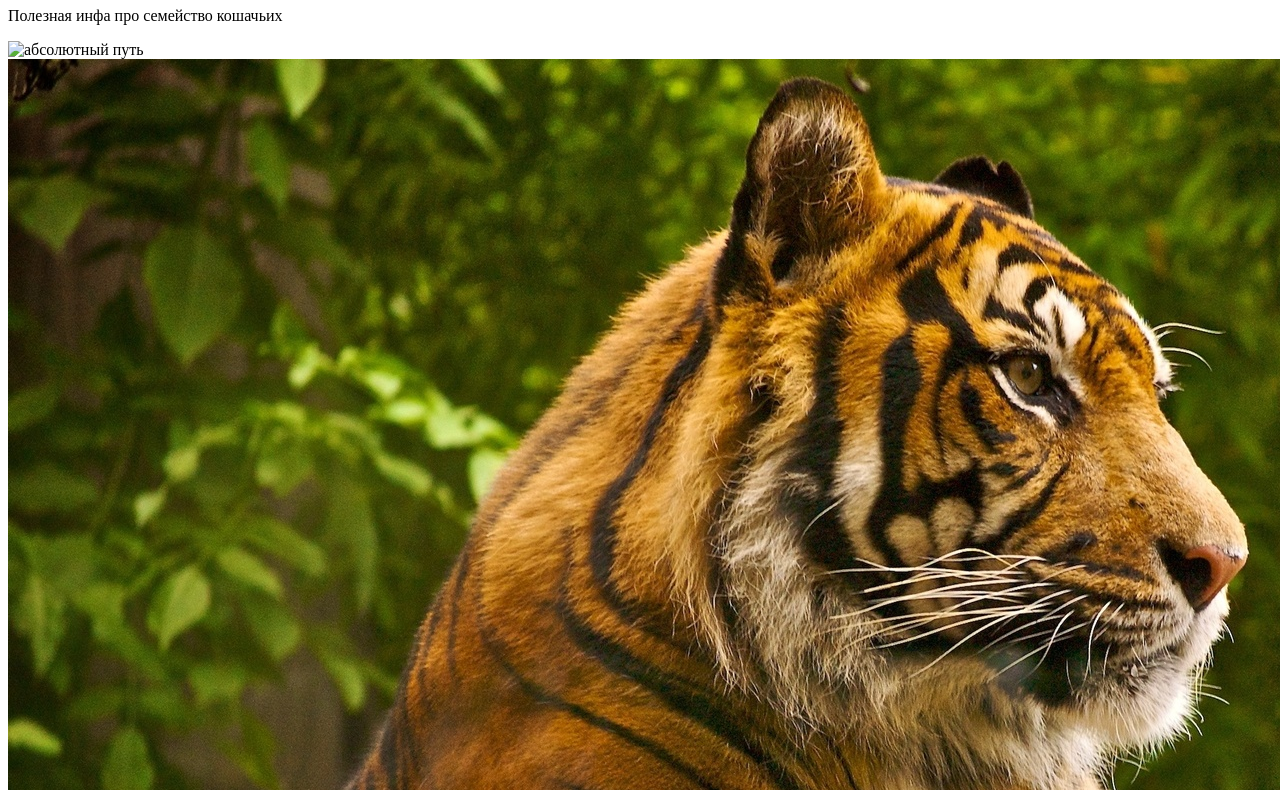
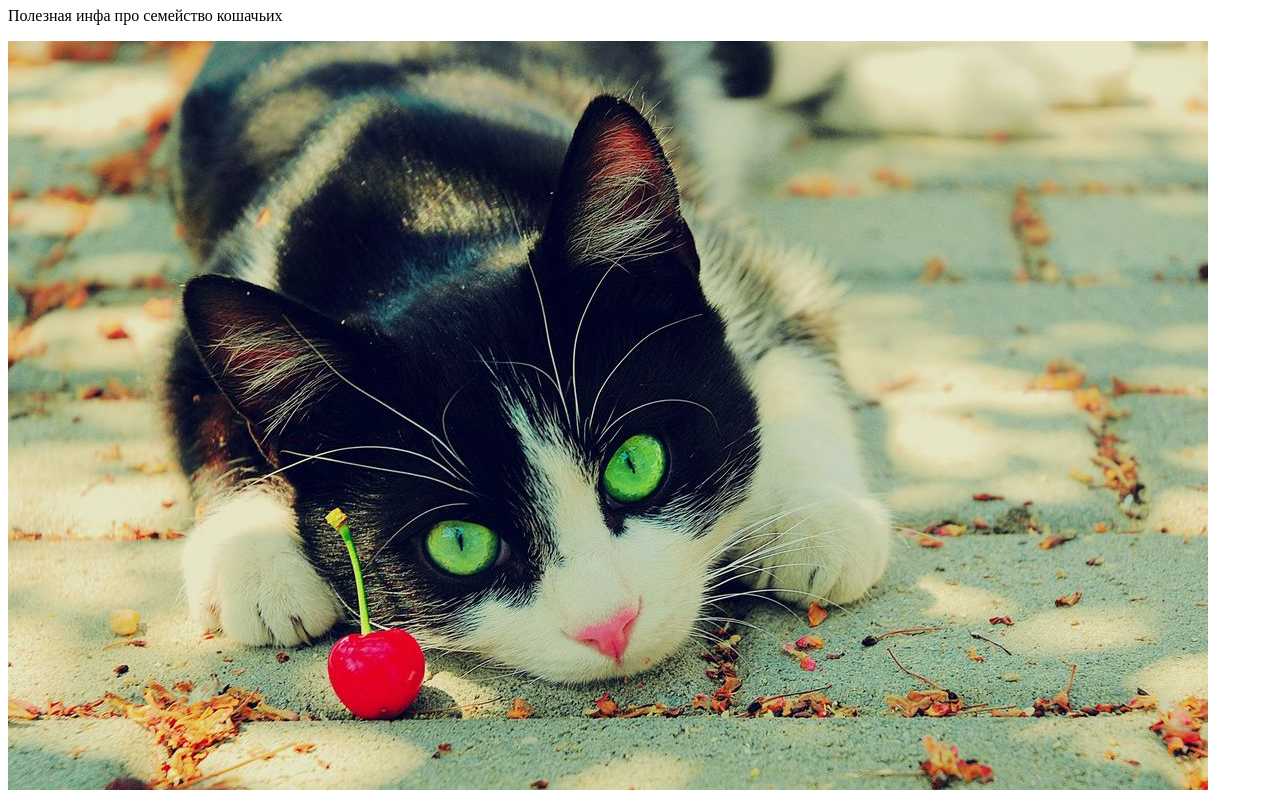
Before and after one commit to alinapersic7/Apron, a plain HTML site: page project/inner/index.html in a window 1280 px wide. Shown: the part 73-863 px from the top of the page. Drawn offline with Linux system fonts and the light colour scheme.

Commit message:
Update index.html

```diff
--- a/project/inner/index.html
+++ b/project/inner/index.html
@@ -7,7 +7,7 @@
     <body>
         <h1>Заголовок</h1>
         <p>Полезная инфа про семейство кошачьих</p>
-        <img src="project/img/img1.png" alt="абсолютный путь">
+        <img src="/apron/project/img/img1.png" alt="абсолютный путь">
         <img src="/img/img2.png" alt="относительный путь">
     </body>
 </html>
```
